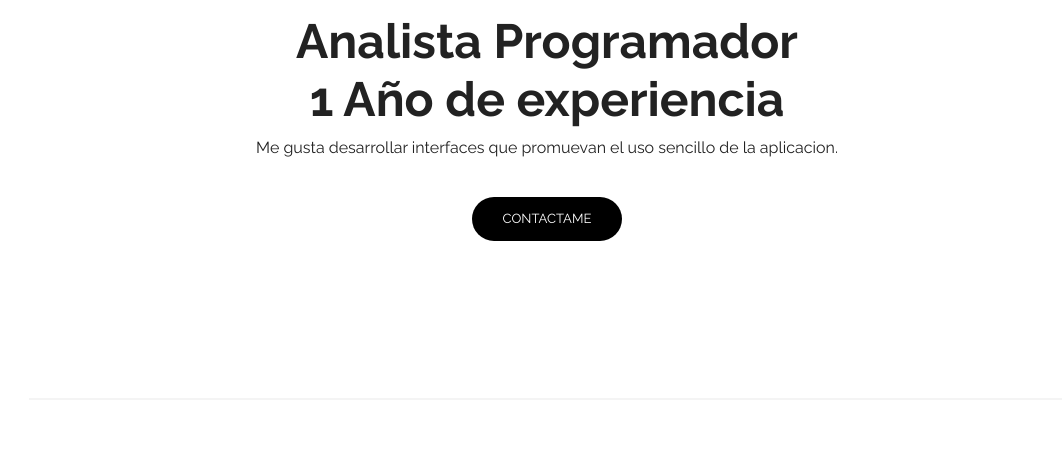
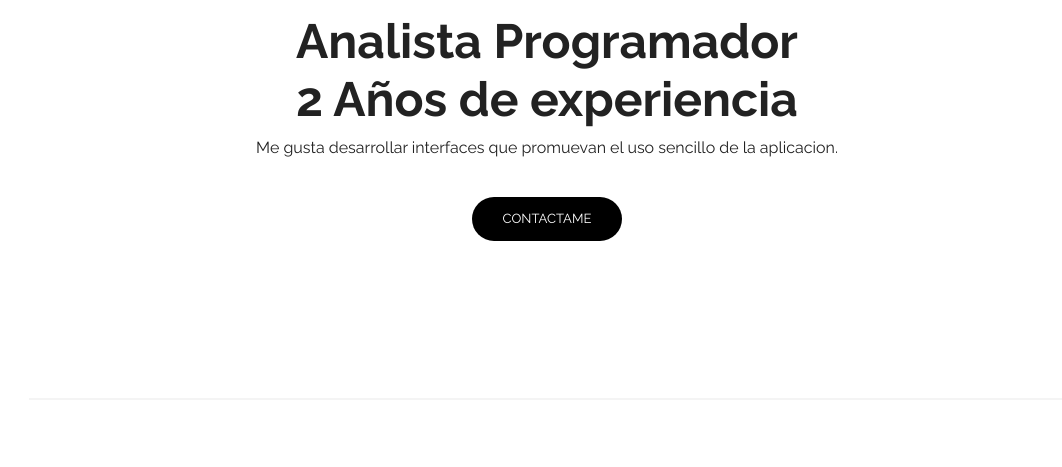
Before and after one commit to diazalejandra/M8-Portafolio-FullStack, a plain HTML site: page index.html in a window 1280 px wide. Shown: the part 333-800 px from the top of the page, without its empty margins (93-1155 px from the left). Drawn offline with Linux system fonts and the light colour scheme.

Commit message:
cambio de tiempo

```diff
--- a/index.html
+++ b/index.html
@@ -85,7 +85,7 @@
 
       <div class="content-text">
         <h2>Analista Programador</h2>
-        <h2>1 Año de experiencia</h2>
+        <h2>2 Años de experiencia</h2>
 
         <p>
           Me gusta desarrollar interfaces que promuevan el uso sencillo de la aplicacion.
```
